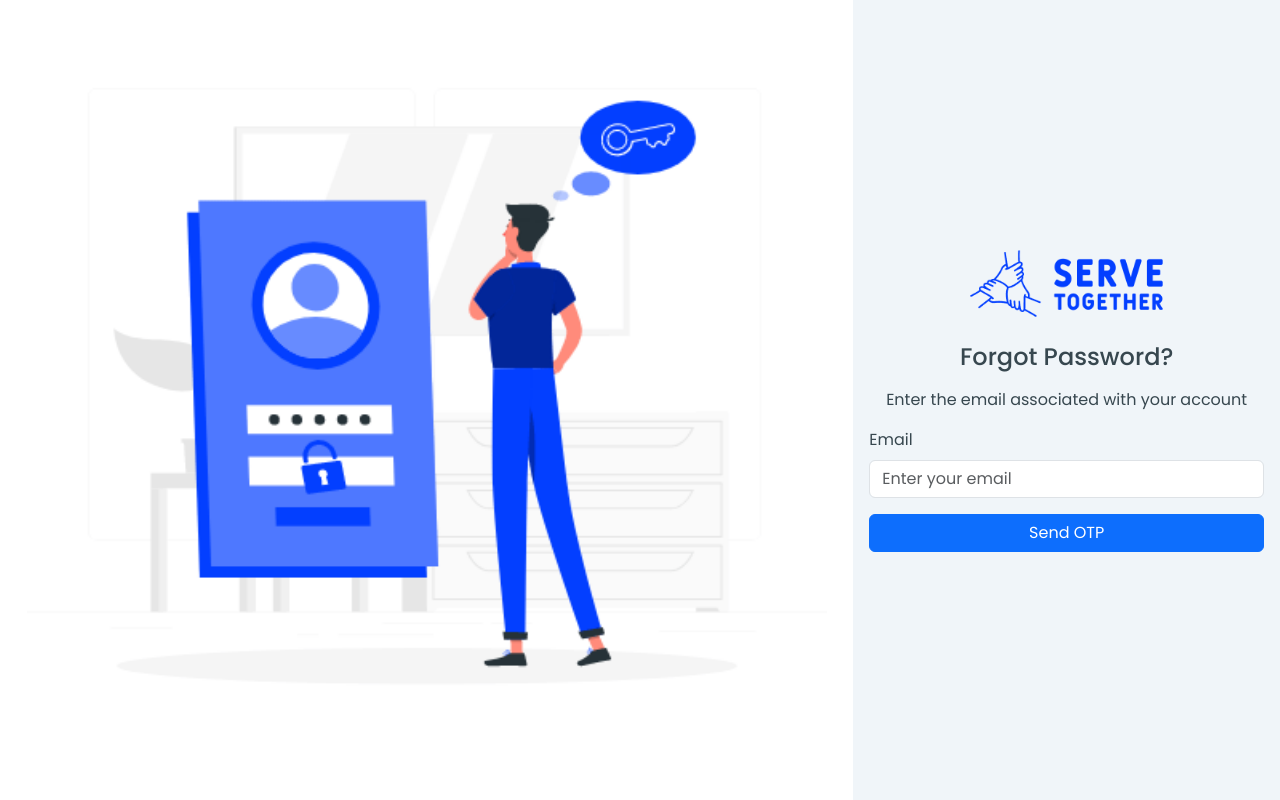
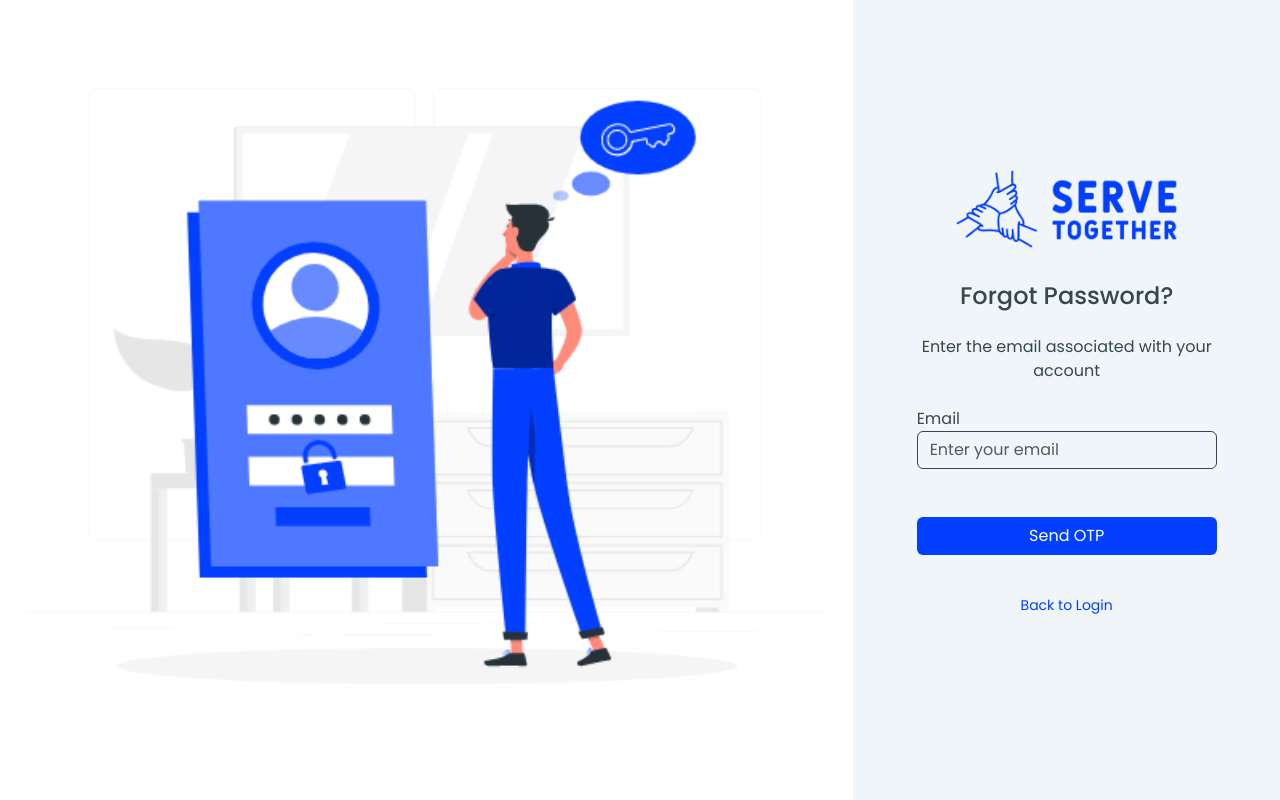
Before and after one commit to dhruvimistry/Serve-Together, a React (Vite) app: page /forgot-password in a window 1280 px wide. Built offline with nearby package versions, Linux system fonts and the light colour scheme.

Commit message:
Added generate otp API

```diff
--- a/src/App.css
+++ b/src/App.css
@@ -69,6 +69,7 @@ small, .small {
 .link-text {
   text-decoration: none;
   color: var(--theme-color);
+  cursor: pointer;
 }
 
 .small-text {
--- a/src/App.tsx
+++ b/src/App.tsx
@@ -14,7 +14,7 @@ const router = createBrowserRouter([
   { path: '/login', element: <LoginPage /> },
   { path: '/signup', element: <SignUpPage /> },
   { path: '/forgot-password', element: <ForgotPasswordPage /> },
-  { path: '/otp', element: <OTPPage /> },
+  { path: '/verify-otp', element: <OTPPage /> },
   { path: '/reset-password', element: <ResetPage /> },
   { path: '/ngo-profile', element: <NGOProfilePage /> },
 ]);
--- a/src/Login/ForgotPages/ForgotPage.tsx
+++ b/src/Login/ForgotPages/ForgotPage.tsx
@@ -1,28 +1,94 @@
-import React from "react";
+import React, { useState } from "react";
+import { useNavigate } from "react-router-dom";
+import { useForm } from "react-hook-form";
+import HeadLogo from "../../assets/serve-together-1.png";
 import IllustrationSection from "../../components/IllustrationSection";
-import HeadLogo from "../../assets/serve-together-1.png";
-import "bootstrap/dist/css/bootstrap.min.css";
+import "../LoginPage.css";
+
+const emailExp: RegExp = /^([a-zA-Z0-9._%+-]+)@([a-zA-Z0-9.-]+)\.([a-zA-Z]{2,})$/;
 
 const ForgotPasswordForm: React.FC = () => {
+  const navigate = useNavigate();
+  const [loading, setLoading] = useState(false);
+  const [message, setMessage] = useState<string | null>(null);
+
+  interface ForgotPasswordFormData {
+    email: string;
+  }
+
+  const {
+    register,
+    handleSubmit,
+    formState: { errors }
+  } = useForm<ForgotPasswordFormData>();
+
+  const onSubmit = async (data: { email: string }) => {
+    setLoading(true);
+    setMessage(null);
+
+    try {
+      const response = await fetch("https://ngo-volunteer-2.onrender.com/otp/generate", {
+        method: "POST",
+        headers: {
+          "Content-Type": "application/json",
+        },
+        body: JSON.stringify({ email: data.email }),
+      });
+
+      const result = await response.json();
+
+      if (response.ok) {
+        setMessage("OTP sent successfully! Redirecting...");
+        setTimeout(() => navigate("/verify-otp", { state: { email: data.email } }), 1500);
+      } else {
+        setMessage(result.message || "Failed to send OTP.");
+      }
+    } catch (error) {
+      setMessage("An error occurred. Please try again.");
+    }
+
+    setLoading(false);
+  };
+
   return (
-    <div className="col-md-6 col-lg-4 d-flex align-items-center justify-content-center vh-100">
-      <div className="p-3 w-100">
-        <div className="text-center mb-4">
-          <img src={HeadLogo} className="img-fluid w-50" alt="Serve Together Logo" />
+    <div className="col-xl-4 col-lg-5 col-md-12 d-flex align-items-center justify-content-center vh-100 p-2">
+      <div className="p-1 w-75">
+        <div className="text-center">
+          <img src={HeadLogo} className="w-75 logo mb-3" alt="Serve Together Logo" />
         </div>
         <h4 className="text-center my-3">Forgot Password?</h4>
-        <p className="text-center">Enter the email associated with your account</p>
-        <form>
-          <div className="mb-3">
-            <label className="form-label">Email</label>
+        <p className="text-center my-4">Enter the email associated with your account</p>
+
+        <form onSubmit={handleSubmit(onSubmit)}>
+          <div className="mb-4">
+            <label className="form-label mb-0">Email</label>
             <input
               type="email"
-              className="form-control"
+              className="form-control input-box"
               placeholder="Enter your email"
+              {...register("email", {
+                required: "Email is required",
+                pattern: {
+                  value: emailExp,
+                  message: "Invalid email format",
+                },
+              })}
             />
+            {errors.email?.message && <small className="text-danger">{String(errors.email.message)}</small>} {/* Show validation error */}
           </div>
-          <button className="btn btn-primary w-100">Send OTP</button>
+
+          <button className="btn w-100 theme-bg my-4" type="submit" disabled={loading}>
+            {loading ? "Sending..." : "Send OTP"}
+          </button>
         </form>
+
+        {message && <p className="text-center mt-2 text-danger">{message}</p>} {/* Show success/error message */}
+
+        <div className="text-center small-text py-3">
+          <span className="link-text" onClick={() => navigate("/login")}>
+            Back to Login
+          </span>
+        </div>
       </div>
     </div>
   );
@@ -30,10 +96,8 @@ const ForgotPasswordForm: React.FC = () => {
 
 const ForgotPasswordPage: React.FC = () => {
   return (
-    <div className="container-fluid d-flex flex-column flex-md-row vh-100 p-0">
-      <div className="d-none d-md-block col-md-8 col-lg-8">
+    <div className="container-fluid d-flex p-0 flex-wrap">
       <IllustrationSection />
-      </div>
       <ForgotPasswordForm />
     </div>
   );
--- a/src/Login/LoginPage.tsx
+++ b/src/Login/LoginPage.tsx
@@ -1,6 +1,6 @@
 import React, { useEffect, useState } from "react";
 import { useForm } from "react-hook-form";
-import { Link, useNavigate } from 'react-router-dom';
+import { useNavigate } from 'react-router-dom';
 import { loginUser, isAuthenticated} from '../utils/authentication';
 import './LoginPage.css';
 // import PasswordStrengthChecker from "../components/PasswordStrengthChecker";
@@ -100,38 +100,34 @@ const LoginForm: React.FC = () => {
           <button className="btn w-100 theme-bg my-4" type="submit">
             Log in
           </button>
-
+        </form>
         <div className="text-center small-text py-3">
-            <Link to="/forgot-password" className="link-text">
+          <span
+            className="link-text"
+            onClick={() => navigate("/forgot-password")}
+          >
             Forgot Password?
-            </Link>
+          </span>
         </div>
-
         <hr />
-
         <div className="text-center mt-3 small-text py-3">
           <span>
-              Don't have an account? <Link to="/signup" className="link-text">Sign up</Link>
+            Don't have an account?
+            <span
+              className="link-text"
+              onClick={() => navigate("/signup")}
+            >
+              Sign up
+            </span>
           </span>
         </div>
-        </form>
       </div>
     </div>
   );
 };
 
 const LoginPage: React.FC = () => {
-  const [isDesktop, setIsDesktop] = useState(window.innerWidth >= 1024);
   const navigate = useNavigate();
-
-  useEffect(() => {
-    const handleResize = () => {
-      setIsDesktop(window.innerWidth >= 1024);
-    };
-
-    window.addEventListener("resize", handleResize);
-    return () => window.removeEventListener("resize", handleResize);
-  }, []);
 
   useEffect(() => {
     if (isAuthenticated()) {
@@ -142,7 +138,7 @@ const LoginPage: React.FC = () => {
 
   return (
     <div className="container-fluid d-flex p-0 flex-wrap">
-      {isDesktop && <ImageSection />}
+      <ImageSection />
       <LoginForm />
     </div>
   );
--- a/src/components/IllustrationSection.tsx
+++ b/src/components/IllustrationSection.tsx
@@ -1,21 +1,33 @@
-import React from "react";
+import React, { useEffect, useState } from "react";
 import { useLocation } from "react-router-dom";
 import ForgotPasswordIllustration from "../assets/Forgot password.gif";
 import ResetPasswordIllustration from "../assets/Reset password.png";
 
 const IllustrationSection: React.FC = () => {
   const location = useLocation();
+  const [isDesktop, setIsDesktop] = useState(window.innerWidth >= 1024);
+
+  useEffect(() => {
+    const handleResize = () => {
+      setIsDesktop(window.innerWidth >= 1024);
+    };
+
+    window.addEventListener("resize", handleResize);
+    return () => window.removeEventListener("resize", handleResize);
+  }, []);
 
   const imageSrc = location.pathname.includes("reset-password")
     ? ResetPasswordIllustration
     : ForgotPasswordIllustration;
 
   return (
-    <div className="flex items-center justify-center h-screen bg-white">
-      <div className="text-center">
-        <img src={imageSrc} alt="Illustration" className="max-w-full vh-100" />
+    isDesktop && (
+      <div className="col-xl-8 col-lg-7 vh-100 d-flex align-items-center justify-content-center bg-white">
+        <div className="text-center">
+          <img src={imageSrc} alt="Illustration" className="vh-100" />
+        </div>
       </div>
-    </div>
+    )
   );
 };
 
--- a/src/components/LoginImage.tsx
+++ b/src/components/LoginImage.tsx
@@ -1,7 +1,21 @@
+
+import { useEffect, useState } from "react";
 import HappyKids from "../assets/Happy kids.jpg"
 
 const ImageSection: React.FC = () => {
+    const [isDesktop, setIsDesktop] = useState(window.innerWidth >= 1024);
+
+    useEffect(() => {
+        const handleResize = () => {
+          setIsDesktop(window.innerWidth >= 1024);
+        };
+
+        window.addEventListener("resize", handleResize);
+        return () => window.removeEventListener("resize", handleResize);
+      }, []);
+
   return (
+    isDesktop && (
       <div className="col-xl-8 col-lg-7 vh-100 p-0 image-section">
         <img
           src={HappyKids}
@@ -9,6 +23,7 @@ const ImageSection: React.FC = () => {
           className="w-100 h-100 object-fit-cover"
         />
       </div>
+    )
   );
 };
 
```
Lines whose indentation alone changed are shown as unchanged.
